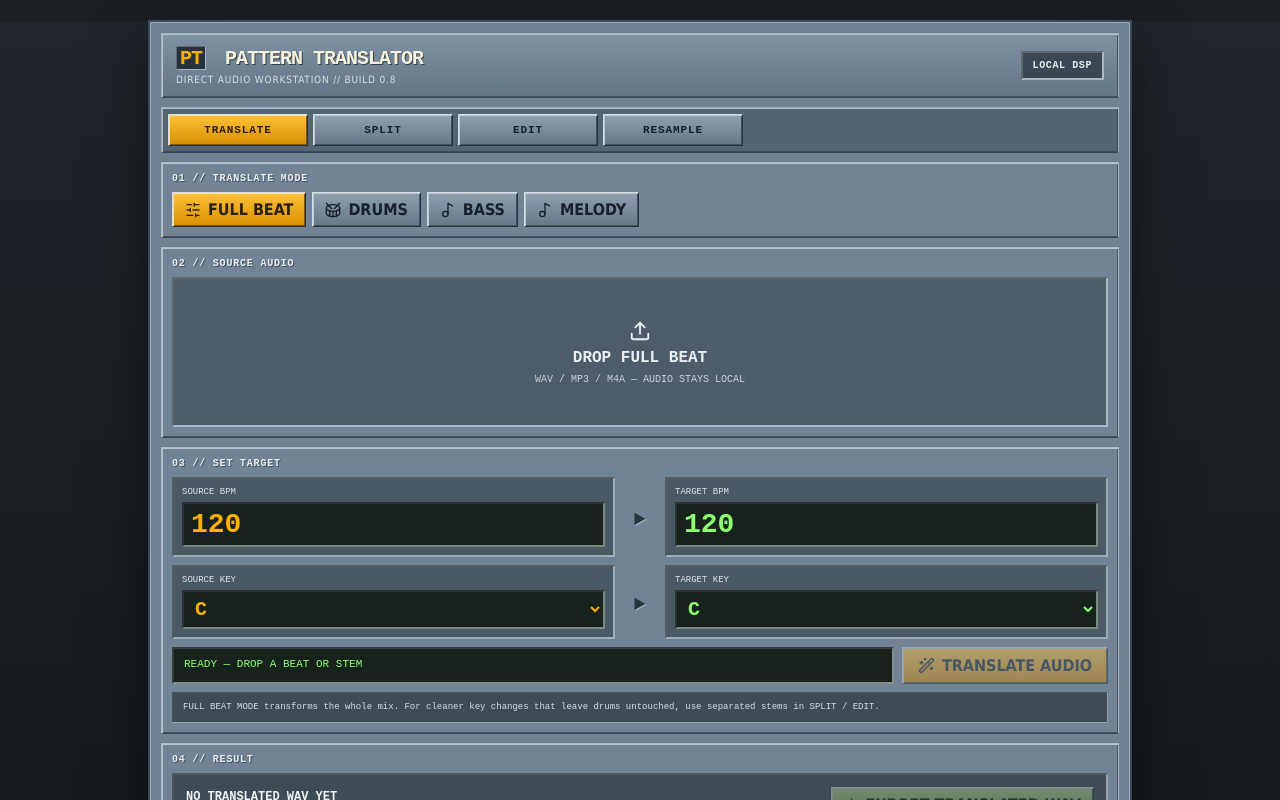
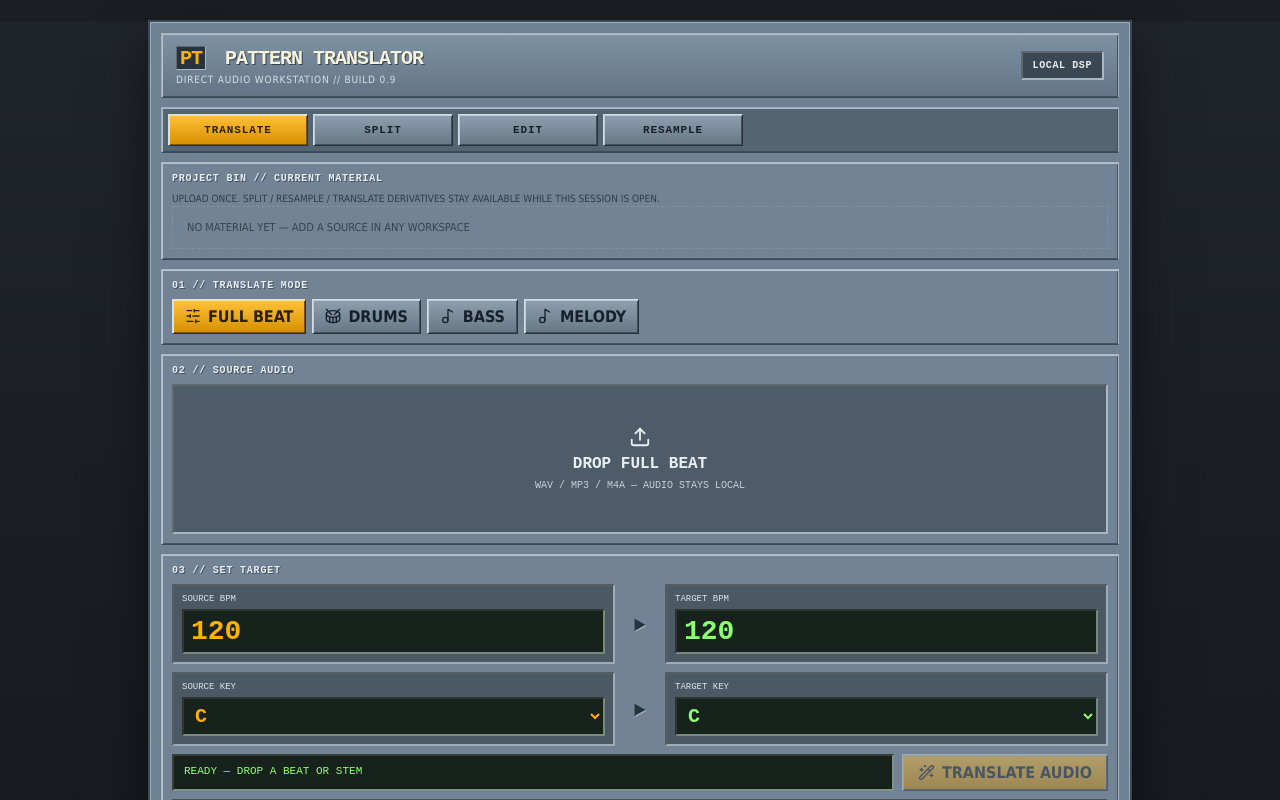
Before and after one commit to bpiper02/pattern-translator-web, a React (Vite) app: page / in a window 1280 px wide. Shown: the top 800 px of the page. Built offline with nearby package versions, Linux system fonts and the light colour scheme.

Commit message:
feat(project): keep shared asset bin across workspaces

```diff
--- a/src/App.tsx
+++ b/src/App.tsx
@@ -9,6 +9,13 @@ import { StemEditor } from "./components/StemEditor";
 import { ResampleWorkspace } from "./components/ResampleWorkspace";
 import { SplitWorkspace } from "./components/SplitWorkspace";
 import { DraftNumberInput } from "./components/DraftNumberInput";
+import { AssetBin } from "./components/AssetBin";
+import {
+  addProjectAsset,
+  removeProjectAsset,
+  type NewProjectAudioAsset,
+  type ProjectAudioAsset,
+} from "./project/assets";
 
 type Workspace = "translate" | "split" | "edit" | "resample";
 type Mode = "beat" | "drums" | "bass" | "melody";
@@ -99,14 +106,34 @@ export function App() {
   const [playingTranslated, setPlayingTranslated] = useState(false);
   const [ratio, setRatio] = useState(0);
   const [message, setMessage] = useState("READY — DROP A BEAT OR STEM");
+  const [assets, setAssets] = useState<ProjectAudioAsset[]>([]);
 
   const inputRef = useRef<HTMLInputElement | null>(null);
   const audioRef = useRef<HTMLAudioElement | null>(null);
   const audioUrlRef = useRef<string | null>(null);
   const translatedPlaybackRef = useRef<DrumPlayback | null>(null);
+  const assetsRef = useRef<ProjectAudioAsset[]>([]);
 
   const tonalMode = mode !== "drums";
   const pitchShift = tonalMode ? semitoneDistance(sourceRoot, targetRoot) : drumPitchShift;
+
+  function addAsset(input: NewProjectAudioAsset) {
+    const result = addProjectAsset(assetsRef.current, input);
+    assetsRef.current = result.assets;
+    setAssets(result.assets);
+    return result.asset;
+  }
+
+  function removeAsset(id: string) {
+    const next = removeProjectAsset(assetsRef.current, id);
+    assetsRef.current = next;
+    setAssets(next);
+  }
+
+  function clearAssets() {
+    assetsRef.current = [];
+    setAssets([]);
+  }
 
   function stopPlayback() {
     if (audioRef.current) {
@@ -269,7 +296,7 @@ export function App() {
       <header className="machineHeader">
         <div>
           <div className="brandLine"><span>PT</span> PATTERN TRANSLATOR</div>
-          <div className="versionLine">DIRECT AUDIO WORKSTATION // BUILD 0.8</div>
+          <div className="versionLine">DIRECT AUDIO WORKSTATION // BUILD 0.9</div>
         </div>
         <div className="statusTag">LOCAL DSP</div>
       </header>
@@ -281,8 +308,10 @@ export function App() {
         <button className={workspace === "resample" ? "active" : ""} onClick={() => switchWorkspace("resample")}>RESAMPLE</button>
       </nav>
 
+      <AssetBin assets={assets} onRemove={removeAsset} onClear={clearAssets} />
+
       {workspace === "split" ? (
-        <SplitWorkspace />
+        <SplitWorkspace assets={assets} onAddAsset={addAsset} />
       ) : workspace === "edit" ? (
         <StemEditor />
       ) : workspace === "resample" ? (
```
